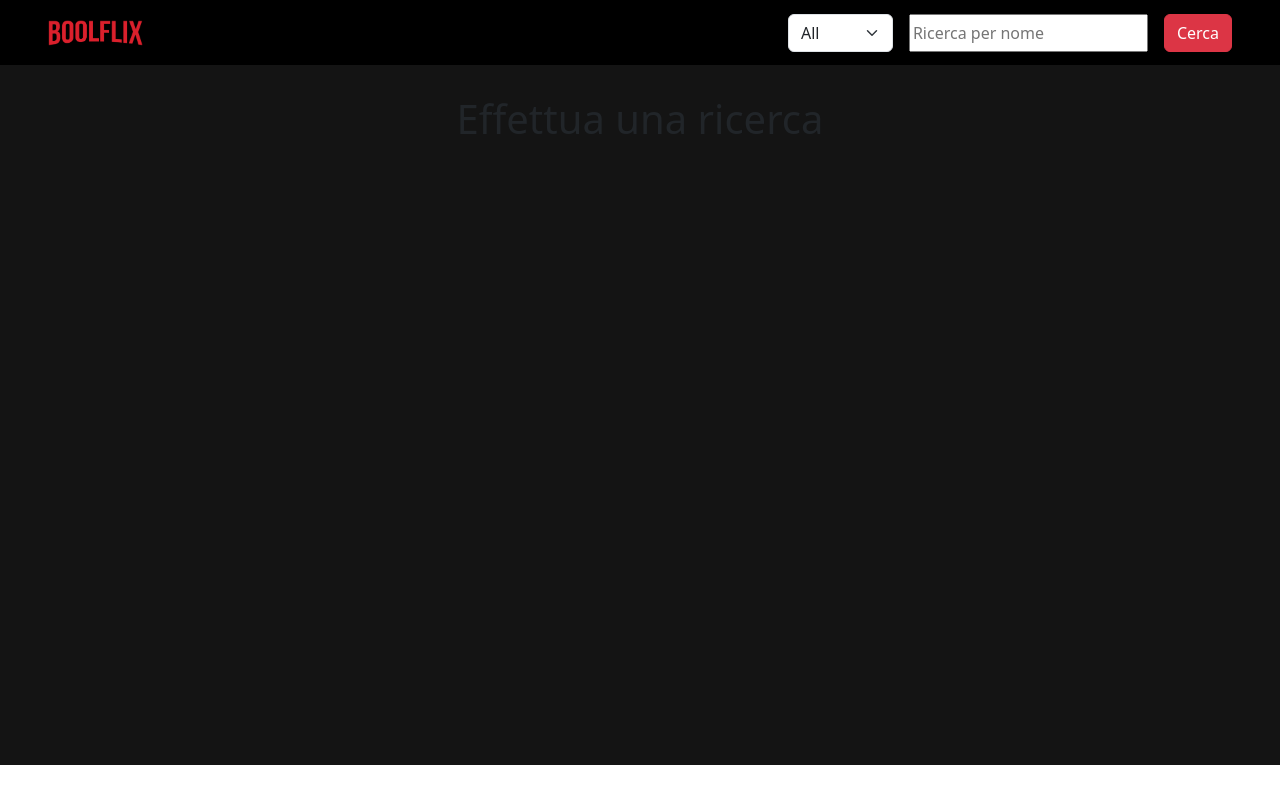
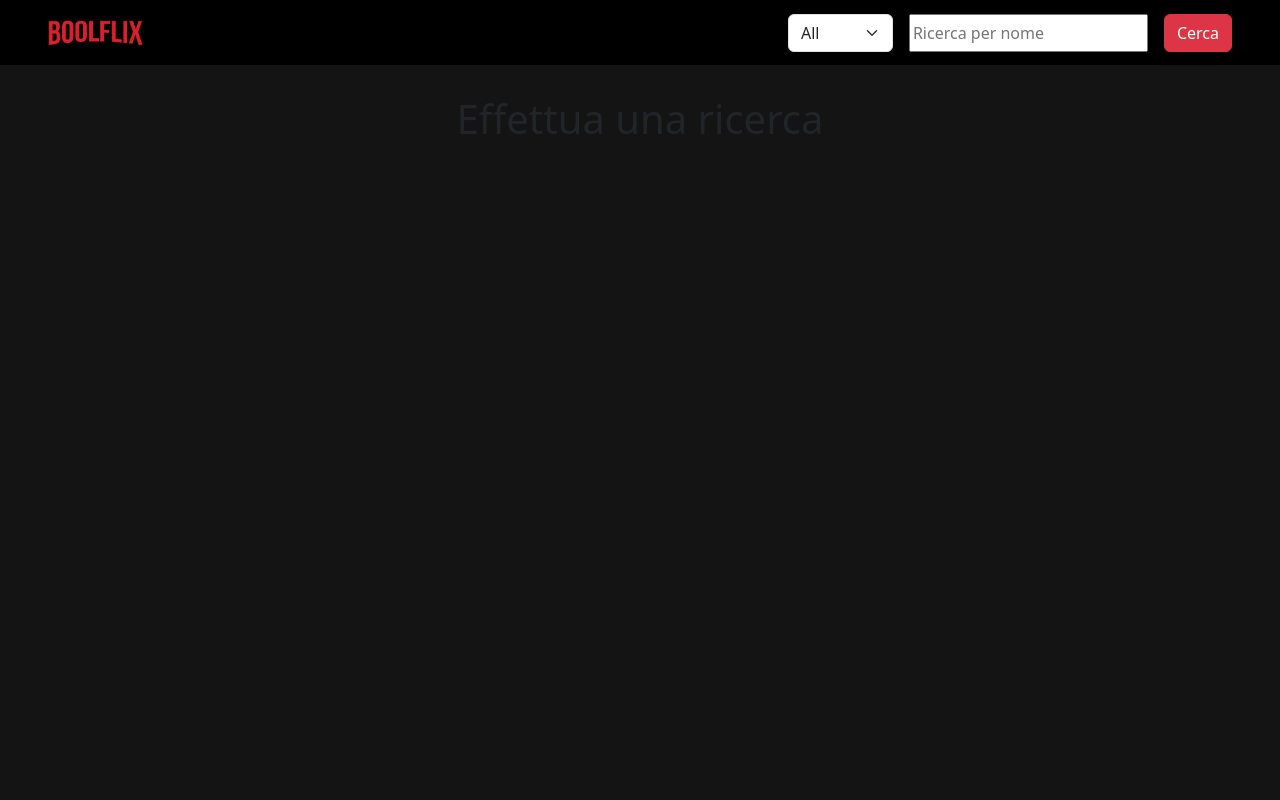
Before and after one commit to MassimoAzzini/vite-boolflix, a Vue app: page / in a window 1280 px wide. Built offline with nearby package versions, Linux system fonts and the light colour scheme.

Commit message:
[fix] height main

```diff
--- a/src/App.vue
+++ b/src/App.vue
@@ -78,7 +78,7 @@ export default {
 @use './scss/main.scss';
 
 .container-main {
-  height: calc(100vh - 100px);
+  height: calc(100vh - 65px);
   overflow: auto;
   background-color: #141414;
 
```
